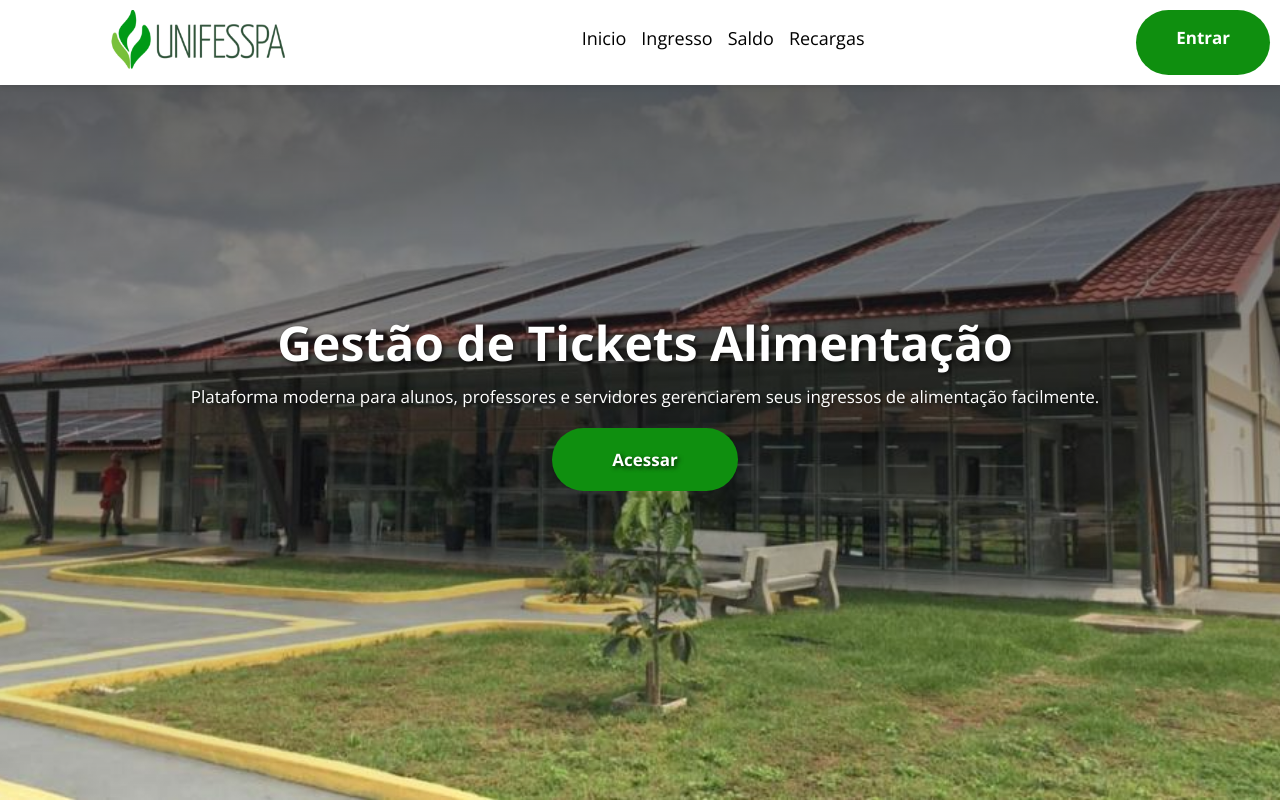
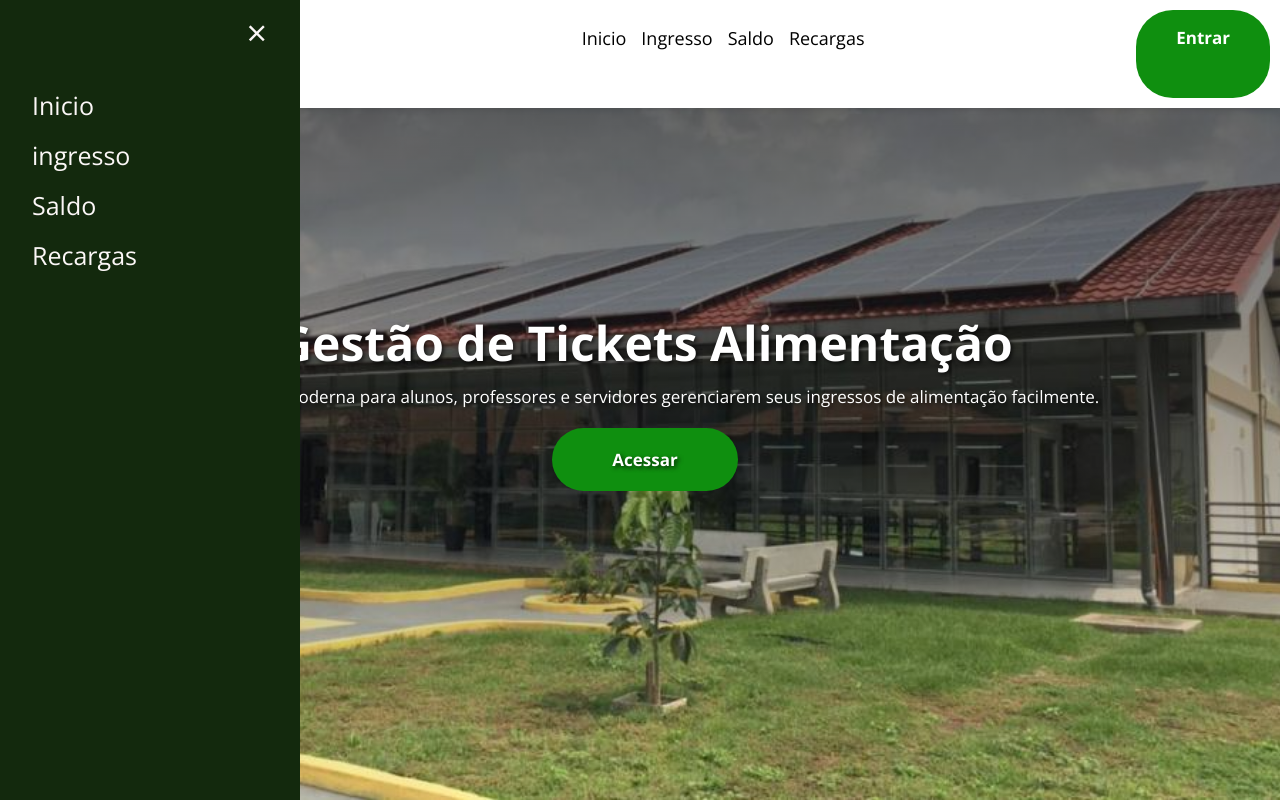
Before and after one commit to ALEXSANDER2002/restaurante-universitario, a plain HTML site: page index.html in a window 1280 px wide. Shown: the top 802 px of the page. Drawn offline with nearby package versions, Linux system fonts and the light colour scheme.

Commit message:
Update index.html

```diff
--- a/index.html
+++ b/index.html
@@ -14,9 +14,11 @@
 <body>
     <header>
         <div class="logo">
-            <img src="logo-Yanqjz5bwku3KD7g.avif" alt="Logo da Empresa">
-        </a>
+
+          <a href="#">  <img src="logo-Yanqjz5bwku3KD7g.avif" alt="Logo da Empresa"></a>
+
         </div>
+
         <nav>       <!--LINK DE NAVEGAÇÃO-->
             <ul class="nav-menu">     <!--LISTA DE ITENS-->
                 <a href="#">Inicio</a> <!--ITENS DENTRO DA LISTA-->
@@ -25,12 +27,25 @@
                 <a href="#">Recargas</a>
 
 
-            </div>
+
 
             </ul>
 
+            <div id="mySidebar" class="sidebar">
+              <a href="javascript:void(0)" class="closebtn" onclick="closeNav()">×</a>
+              <a href="#">Inicio</a>
+              <a href="#">ingresso</a>
+              <a href="#">Saldo</a>
+              <a href="#">Recargas</a>
+              </div>
+
+              <div id="main">
+                <button class="openbtn" onclick="openNav()">☰ </button>
+
+              </div>
+
         </nav>
-        <a href="#" class="cta-button2">Entrar</a> <!--BUTAO-->
+        <a href="#" onclick="window.location.href='index2.html';" class="cta-button2">Entrar</a> <!--BUTAO-->
     </header>
     <main>
 
@@ -162,8 +177,8 @@
                       </div>
 
                       </div>
-                      <span>&copy; 2024. <br><br> Projeto Restaurante Universitario. <br>Murilo.</span>
-                    </div>
+
+
                     <div>
                       <h3>Suporte</h3>
                       <p>+55 4002-8922</p>
@@ -176,7 +191,17 @@
                     </div>
                   </footer>
             </section>
+            <script>
+              function openNav() {
+                document.getElementById("mySidebar").style.width = "250px";
+                document.getElementById("main").style.marginLeft = "250px";
+              }
 
+              function closeNav() {
+                document.getElementById("mySidebar").style.width = "0";
+                document.getElementById("main").style.marginLeft= "0";
+              }
+              </script>
     </main>
 </body>
 </html>
```
